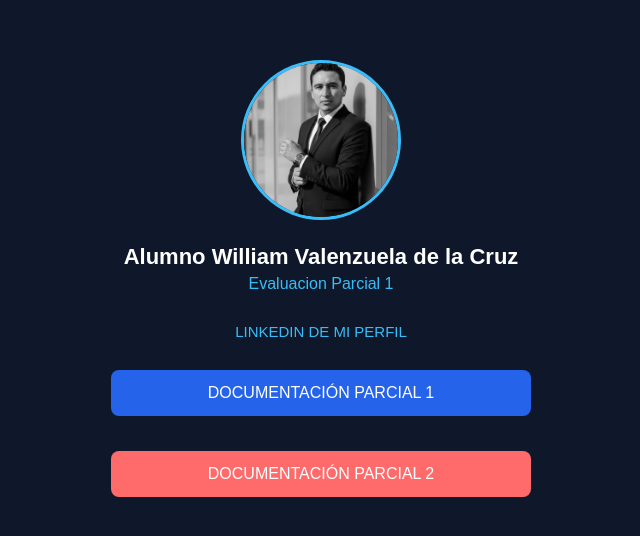
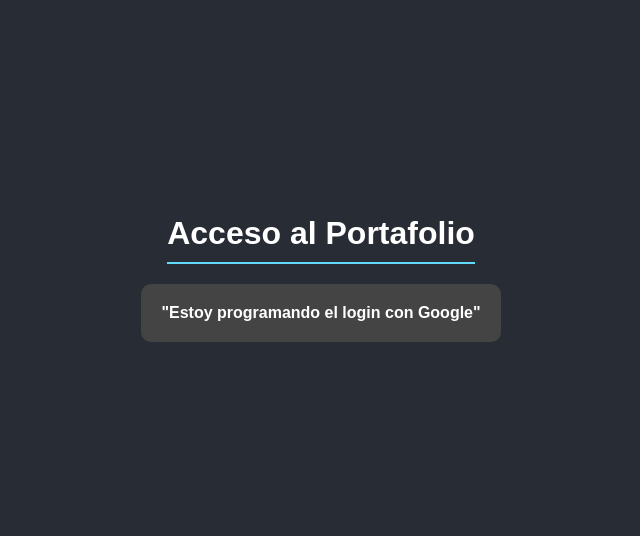
Before and after one commit to William-Valenzuela/valenzuela-william-react, a React (Create React App) app: page / in a window 1280 px wide. Shown: the part 112-648 px from the top of the page, without its empty margins (319-959 px from the left). Built offline with nearby package versions, Linux system fonts and the light colour scheme.

Commit message:
Login de Google y estructura de parciales terminada

```diff
--- a/public/index.html
+++ b/public/index.html
@@ -1,43 +1,19 @@
 <!DOCTYPE html>
-<html lang="en">
+<html lang="es">
   <head>
     <meta charset="utf-8" />
     <link rel="icon" href="%PUBLIC_URL%/favicon.ico" />
     <meta name="viewport" content="width=device-width, initial-scale=1" />
     <meta name="theme-color" content="#000000" />
-    <meta
-      name="description"
-      content="Web site created using create-react-app"
-    />
-    <link rel="apple-touch-icon" href="%PUBLIC_URL%/logo192.png" />
-    <!--
-      manifest.json provides metadata used when your web app is installed on a
-      user's mobile device or desktop. See https://developers.google.com/web/fundamentals/web-app-manifest/
-    -->
-    <link rel="manifest" href="%PUBLIC_URL%/manifest.json" />
-    <!--
-      Notice the use of %PUBLIC_URL% in the tags above.
-      It will be replaced with the URL of the `public` folder during the build.
-      Only files inside the `public` folder can be referenced from the HTML.
+    <meta name="description" content="Portafolio William Valenzuela" />
+    <title>Portafolio William</title>
 
-      Unlike "/favicon.ico" or "favicon.ico", "%PUBLIC_URL%/favicon.ico" will
-      work correctly both with client-side routing and a non-root public URL.
-      Learn how to configure a non-root public URL by running `npm run build`.
-    -->
-    <title>React App</title>
+    <script src="https://accounts.google.com/gsi/client" async defer></script>
   </head>
   <body>
-    <noscript>You need to enable JavaScript to run this app.</noscript>
+    <noscript>Necesitas habilitar JavaScript para ejecutar esta app.</noscript>
+
     <div id="root"></div>
-    <!--
-      This HTML file is a template.
-      If you open it directly in the browser, you will see an empty page.
 
-      You can add webfonts, meta tags, or analytics to this file.
-      The build step will place the bundled scripts into the <body> tag.
-
-      To begin the development, run `npm start` or `yarn start`.
-      To create a production bundle, use `npm run build` or `yarn build`.
-    -->
-  </body>
+    </body>
 </html>
--- a/src/App.js
+++ b/src/App.js
@@ -1,9 +1,10 @@
-import { useState } from 'react';
+import { useState, useEffect } from 'react';
 import profile from './profile.jpg';
 import './App.css';
 import DocumentacionParcial2 from './DocumentacionParcial2';
 
-function AppHome({ onNavigate }) {
+// COMPONENTE DEL PORTAFOLIO (Tu código original)
+function AppHome({ onNavigate, setIsLoggedIn }) {
   const [showDocs, setShowDocs] = useState(false);
 
   const handleDownload = (filePath, fileName) => {
@@ -28,76 +29,91 @@ function AppHome({ onNavigate }) {
   return (
     <div className="App">
       <div className="container">
+        {/* Botón para Salir */}
+        <button
+          onClick={() => setIsLoggedIn(false)}
+          style={{ position: 'absolute', top: '20px', right: '20px', padding: '10px', cursor: 'pointer', borderRadius: '5px', border: 'none', backgroundColor: '#ff4b2b', color: 'white' }}
+        >
+          Cerrar Sesión
+        </button>
 
         <img src={profile} alt="Perfil" className="profile" />
+        <p className="text">Alumno William Valenzuela de la Cruz</p>
+        <p className="evaluation-text">Evaluacion Parcial 1</p>
 
-        <p className="text">
-          Alumno William Valenzuela de la Cruz
-        </p>
-
-        <p className="evaluation-text">
-          Evaluacion Parcial 1
-        </p>
-
-        <a
-          href="https://www.linkedin.com/in/william-valenzuela-de-la-cruz-58b2433a4"
-          target="_blank"
-          rel="noopener noreferrer"
-          className="link"
-        >
+        <a href="https://www.linkedin.com/in/william-valenzuela-de-la-cruz-58b2433a4" target="_blank" rel="noopener noreferrer" className="link">
           LINKEDIN DE MI PERFIL
         </a>
 
-        {/* BOTÓN PRINCIPAL */}
-        <button
-          className="main-btn"
-          onClick={() => setShowDocs(!showDocs)}
-        >
+        <button className="main-btn" onClick={() => setShowDocs(!showDocs)}>
           DOCUMENTACIÓN PARCIAL 1
         </button>
 
-        {/* Botón para ir a Documentación Parcial 2 */}
-        <button
-          className="main-btn"
-          onClick={() => onNavigate('partial2')}
-          style={{ marginTop: '15px', backgroundColor: '#ff6b6b' }}
-        >
+        <button className="main-btn" onClick={() => onNavigate('partial2')} style={{ marginTop: '15px', backgroundColor: '#ff6b6b' }}>
           DOCUMENTACIÓN PARCIAL 2
         </button>
 
-        {/* PDFs OCULTOS */}
         {showDocs && (
           <div className="pdf-overlay">
             <div className="pdf-modal">
               <button className="close-btn" onClick={() => setShowDocs(false)}>✕</button>
               <h2 className="pdf-title">Centro de Descargas</h2>
-              <p className="pdf-subtitle">Click en los botones para obtener tus archivos PDF</p>
               <div className="pdf-buttons">
-                <button onClick={() => handleDownload('/pdfs/comandos.pdf', 'comandos.pdf')} className="pdf-btn-blue">COMANDOS BÁSICOS DE REACT</button>
-                <button onClick={() => handleDownload('/pdfs/ieee.pdf', 'ieee.pdf')} className="pdf-btn-blue">ISO / ESTÁNDAR IEEE</button>
-                <button onClick={() => handleDownload('/pdfs/requerimientos.pdf', 'requerimientos.pdf')} className="pdf-btn-green">REQUERIMIENTOS FUNCIONALES Y NO FUNCIONALES</button>
-                <button onClick={() => handleDownload('/pdfs/sha_256.pdf', 'sha_256.pdf')} className="pdf-btn-black">CÓDIGO PYTHON ALGORITMO SHA-256</button>
+                <button onClick={() => handleDownload('/pdfs/comandos.pdf', 'comandos.pdf')} className="pdf-btn-blue">COMANDOS BÁSICOS</button>
+                <button onClick={() => handleDownload('/pdfs/ieee.pdf', 'ieee.pdf')} className="pdf-btn-blue">ESTÁNDAR IEEE</button>
+                <button onClick={() => handleDownload('/pdfs/requerimientos.pdf', 'requerimientos.pdf')} className="pdf-btn-green">REQUERIMIENTOS</button>
+                <button onClick={() => handleDownload('/pdfs/sha_256.pdf', 'sha_256.pdf')} className="pdf-btn-black">SHA-256 PYTHON</button>
               </div>
             </div>
           </div>
         )}
-
       </div>
     </div>
   );
 }
 
+// COMPONENTE PRINCIPAL CON LOGIN
 function App() {
   const [currentPage, setCurrentPage] = useState('home');
+  const [isLoggedIn, setIsLoggedIn] = useState(false);
 
-  const handleNavigate = (page) => {
-    setCurrentPage(page);
+  const handleCallbackResponse = (response) => {
+    console.log("Logueado con éxito");
+    setIsLoggedIn(true);
   };
+
+  useEffect(() => {
+    /* global google */
+    if (!isLoggedIn && window.google) {
+      google.accounts.id.initialize({
+        client_id: "147107726030-6ss1s5ub8355k24b35nnk9dt2s0ivsug.apps.googleusercontent.com",
+        callback: handleCallbackResponse
+      });
+
+      google.accounts.id.renderButton(
+        document.getElementById("signInDiv"),
+        { theme: "outline", size: "large", text: "signin_with" }
+      );
+    }
+  }, [isLoggedIn]);
+
+  if (!isLoggedIn) {
+    return (
+      <div style={{ display: 'flex', flexDirection: 'column', alignItems: 'center', justifyContent: 'center', height: '100vh', backgroundColor: '#282c34', color: 'white' }}>
+        <h1 style={{ borderBottom: '2px solid #61dafb', paddingBottom: '10px' }}>Acceso al Portafolio</h1>
+        <div style={{ background: '#444', padding: '20px', borderRadius: '10px', margin: '20px 0', textAlign: 'center' }}>
+          <p><strong>"Estoy programando el login con Google"</strong></p>
+        </div>
+        {/* AQUÍ ES DONDE GOOGLE PINTA EL BOTÓN */}
+        <div id="signInDiv"></div>
+      </div>
+    );
+  }
 
   return (
     <>
-      {currentPage === 'home' && <AppHome onNavigate={handleNavigate} />}
-      {currentPage === 'partial2' && <DocumentacionParcial2 onBackToHome={() => handleNavigate('home')} />}
+      {currentPage === 'home' && <AppHome onNavigate={(p) => setCurrentPage(p)} setIsLoggedIn={setIsLoggedIn} />}
+      {currentPage === 'partial2' && <DocumentacionParcial2 onBackToHome={() => setCurrentPage('home')} />}
     </>
   );
 }
```
Also changed, not shown: 1 other file (tests, documents, lock files or other folders).
